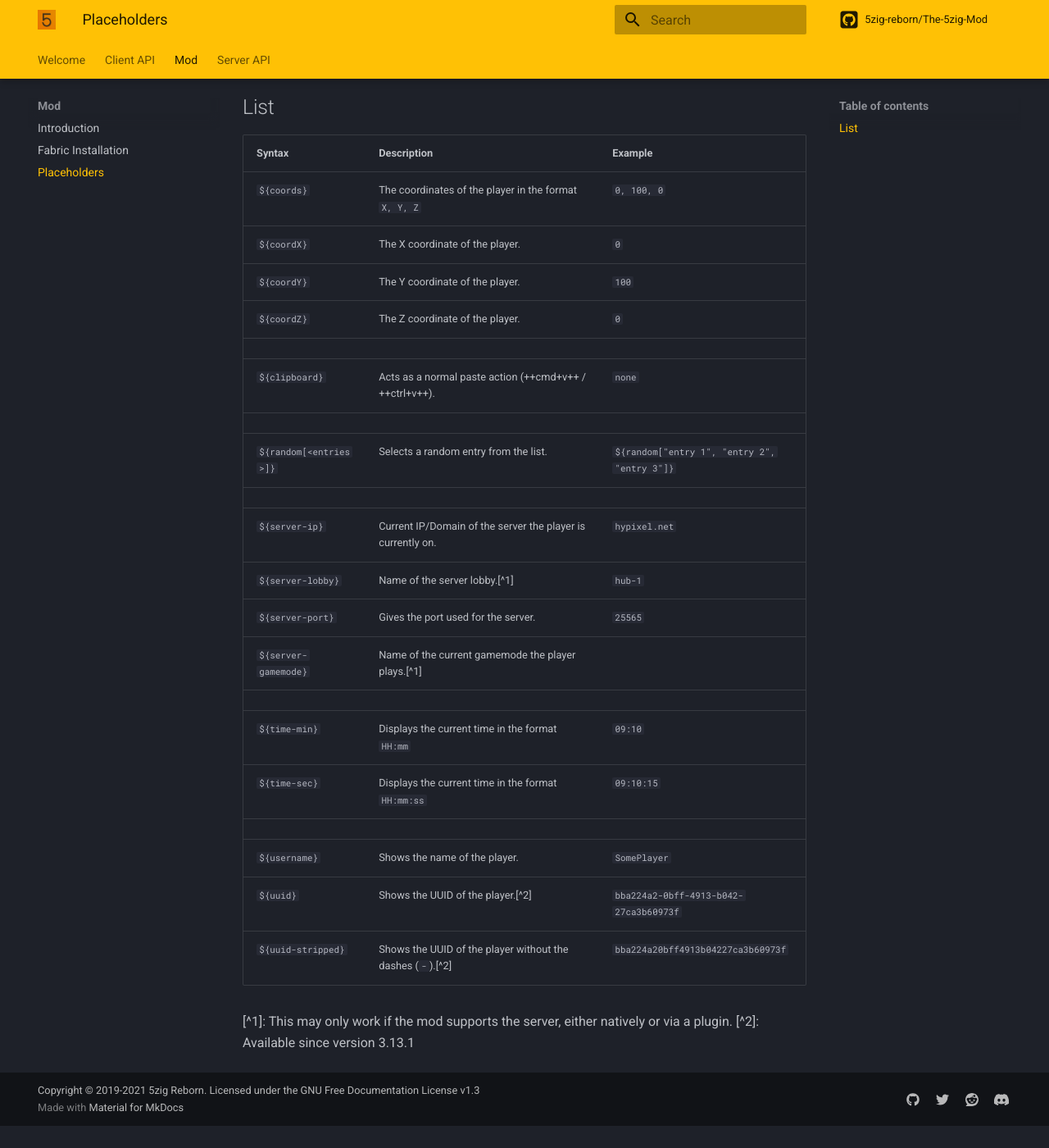
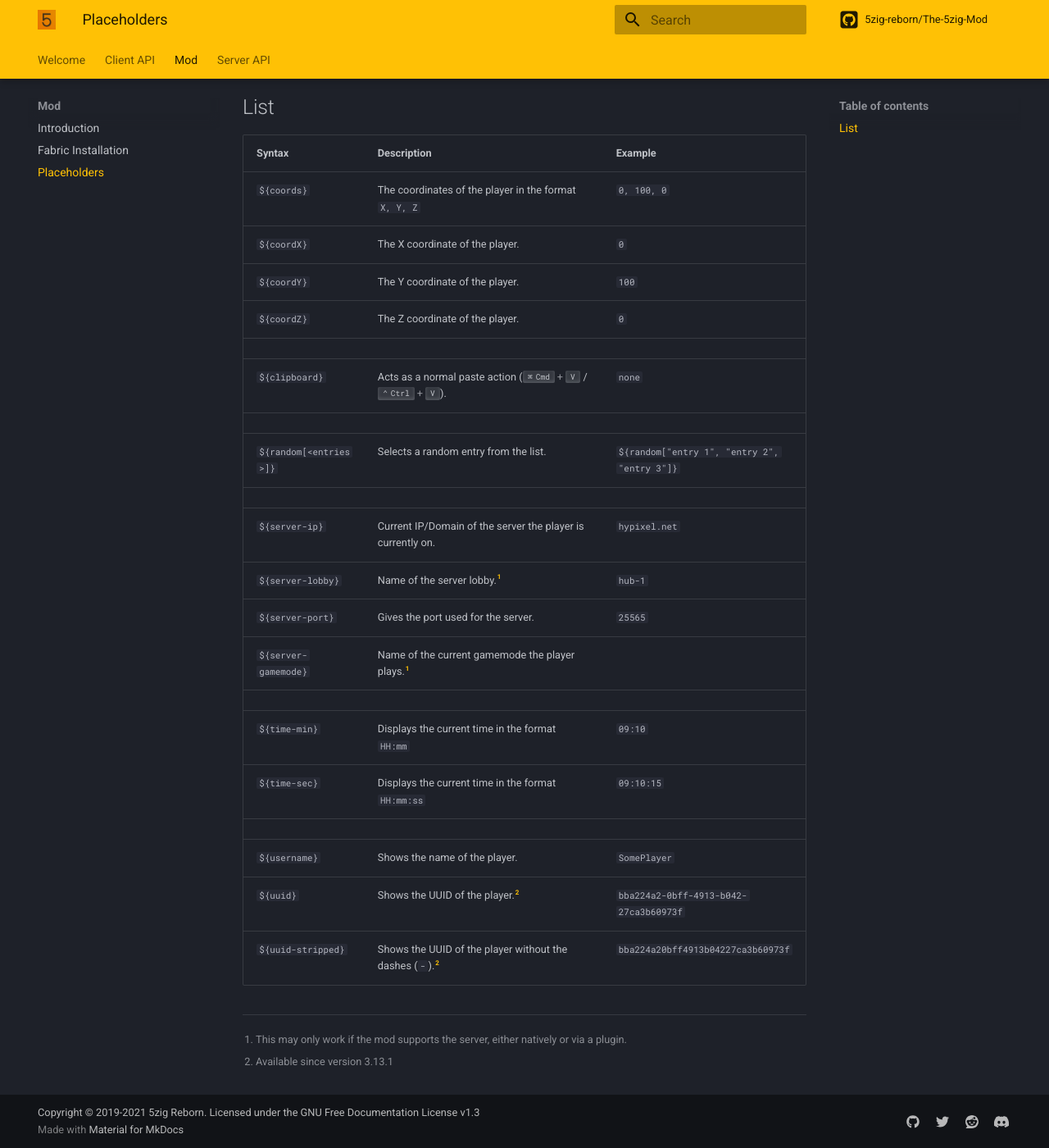
Before and after one commit to 5zig-reborn/documentation, an MkDocs documentation site: the page built from docs/mod/placeholders.md, in a window 1280 px wide and 1400 px high, scrolled down 257 px. Shown: the whole window at 82% size. Built offline with MkDocs 1.6.1 and Material for MkDocs 9.7.7, drawn with Linux system fonts in a browser that asks for light colours; comment, search, counter and statistics services are not loaded; before the commit the page ends 1630 px from its top, so only the background shows below that.

Commit message:
Add missing extensions

```diff
--- a/mkdocs.yml
+++ b/mkdocs.yml
@@ -85,5 +85,7 @@ markdown_extensions:
   - pymdownx.tasklist:
       custom_checkbox: true
   - pymdownx.tilde
+  - pymdownx.keys
   - toc:
       permalink: true
+  - footnotes
```
